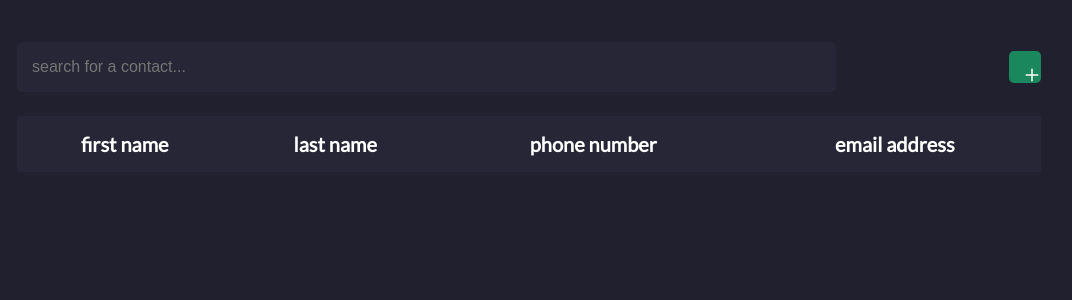
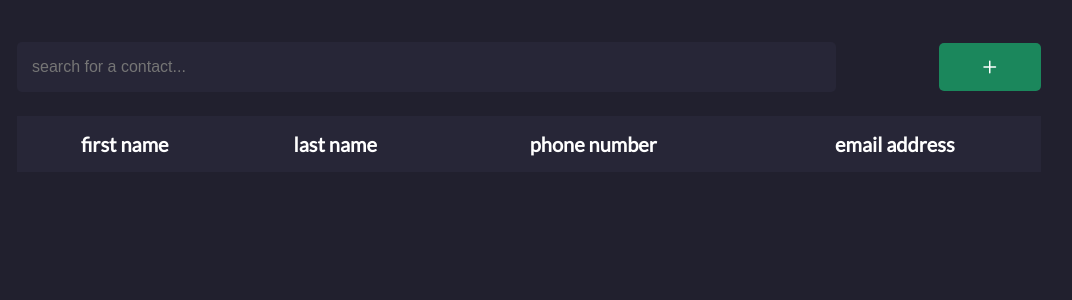
Before and after one commit to ajfuto/ContactApp, a PHP site: page /contacts.html in a window 1280 px wide. Shown: the part 59-359 px from the top of the page, without its empty margins (111-1183 px from the left). Run offline with PHP 8.4, Linux system fonts and the light colour scheme; lists and menus that the app fills with data are empty; some libraries are stand-ins or nearby versions.

Commit message:
Reverting

```diff
--- a/css/contacts.css
+++ b/css/contacts.css
@@ -212,11 +212,11 @@ body {
   }
 
 #addBtn {
-    /*width: 10%;*/
+    width: 10%;
     outline: 0;
     background: var(--button-color);
-    height: 16px;
-    width: 16px;
+    /*height: 2.5rem;
+    width: 2.5rem;*/
     border: 0;
     padding: 16px;
     border-radius: 5px;
```
